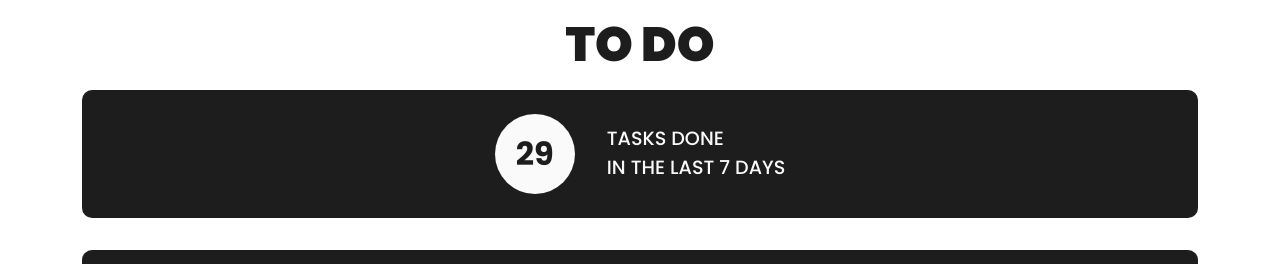
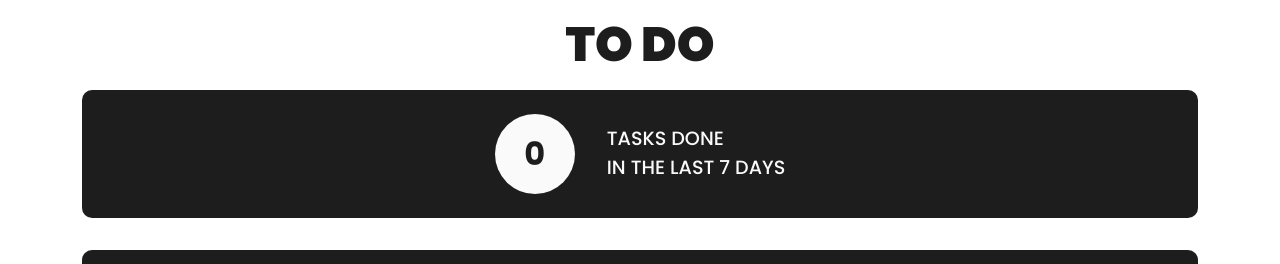
Before and after one commit to iv3it/vue-to-do, a Vue app: page / in a window 1280 px wide. Shown: the top 264 px of the page. Built offline with nearby package versions, Linux system fonts and the light colour scheme; no server answers; the database is empty.

Commit message:
statistics: tasks done in the last 7 days

```diff
--- a/src/components/HomeStatistics.vue
+++ b/src/components/HomeStatistics.vue
@@ -1,6 +1,6 @@
 <template>
   <section class="statistics">
-      <div class="statistics__circle">29</div>
+      <div class="statistics__circle">{{ completedTasks7Days }}</div>
       <div>
         <p class="statistics__text">TASKS DONE<br/>IN THE LAST 7 DAYS</p>
       </div>
@@ -8,8 +8,23 @@
 </template>
 
 <script>
+import { toRef, computed } from 'vue';
+
 export default {
   name: 'HomeStatistics',
+  props: {
+    tasks: Object,
+  },
+  setup(props) {
+    let tasks = toRef(props, 'tasks');
+
+    let lastSevenDays = Date.now() - 7 * 24 * 60 * 60 * 1000;
+    const completedTasks7Days = computed(() => tasks.value.filter((task) => task.completed && (task.completedDateUnix > lastSevenDays)).length);
+
+    return {
+      completedTasks7Days
+    }
+  }
 }
 </script>
 
--- a/src/components/HomeTaskList.vue
+++ b/src/components/HomeTaskList.vue
@@ -38,27 +38,18 @@
 
 <script>
 import SectionItem from '@/components/SectionItem.vue'
-import Button from '@/components/Button.vue'
-import { onTasksUpdated } from '@/firebase'
-import { ref, computed } from 'vue';
+import { toRef, computed } from 'vue';
 
 export default {
   name: 'HomeTaskList',
   components: {
     SectionItem,
-    Button,
   },
-  setup() {
-    let tasks = ref([]);
-
-    let onSnapshot = (snapshot) => {
-      tasks.value = [];
-      snapshot.docs.forEach((doc) => {
-        tasks.value.push({...doc.data(), id: doc.id})
-      })
-    }
-
-    onTasksUpdated(onSnapshot);
+  props: {
+    tasks: Object,
+  },
+  setup(props) {
+    let tasks = toRef(props, 'tasks');
 
     const activeTasks = computed(() => tasks.value.filter((task) => !task.completed));
     const completedTasks = computed(() => tasks.value.filter((task) => task.completed));
@@ -71,7 +62,6 @@ export default {
 </script>
 
 <style lang="scss" scoped>
-
 @import '../variables';
 
 .itemsBox {
--- a/src/views/ToDoHome.vue
+++ b/src/views/ToDoHome.vue
@@ -1,28 +1,39 @@
 <template>
-  <HomeStatistics />
+  <HomeStatistics :tasks="tasks"/>
 
   <ButtonAddItem />
 
-  <HomeTaskList />
+  <HomeTaskList :tasks="tasks" />
 </template>
 
 <script>
-// @ is an alias to /src
+import HomeStatistics from '@/components/HomeStatistics.vue'
 import ButtonAddItem from '@/components/ButtonAddItem.vue'
-import HomeStatistics from '@/components/HomeStatistics.vue'
 import HomeTaskList from '@/components/HomeTaskList.vue'
+import { onTasksUpdated } from '@/firebase'
+import { ref } from 'vue';
 
 export default {
-  name: 'Home',
+  name: 'ToDoHome',
   components: {
+    HomeStatistics,
     ButtonAddItem,
-    HomeStatistics,
-    HomeTaskList
+    HomeTaskList,
   },
   setup() {
+    let tasks = ref([]);
+
+    let onSnapshot = (snapshot) => {
+      tasks.value = [];
+      snapshot.docs.forEach((doc) => {
+        tasks.value.push({...doc.data(), id: doc.id})
+      })
+    }
+
+    onTasksUpdated(onSnapshot);
 
     return {
-
+      tasks,
     }
   },
 }
```
